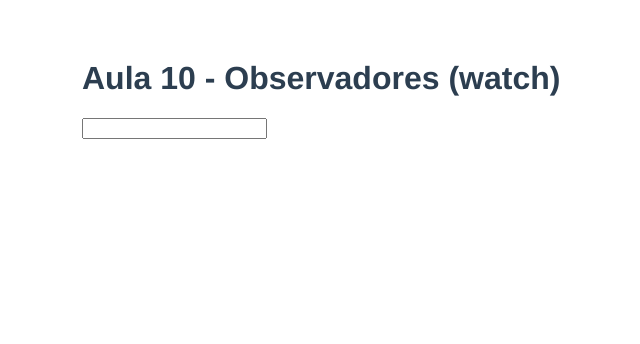
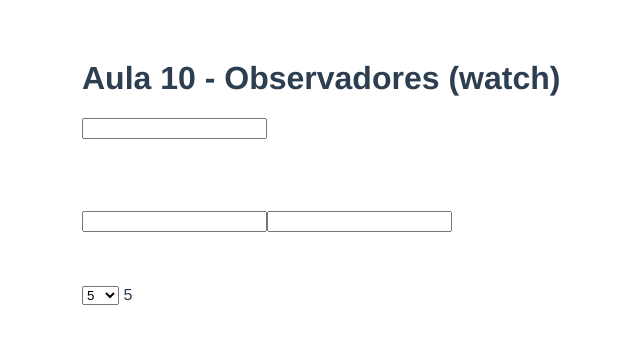
Before and after one commit to Ricardomjr-10/vuejsjornadadev, a Vue app: page / in a window 1280 px wide. Shown: the top 344 px of the page, without its empty margins (308-948 px from the left). Built offline with nearby package versions, Linux system fonts and the light colour scheme.

Commit message:
watch com select

```diff
--- a/src/components/Aula_11.vue
+++ b/src/components/Aula_11.vue
@@ -3,7 +3,18 @@
         <h1>Aula 10 - Observadores (watch)</h1>
 
         <input v-model="name" type="text"> <br> <br>
-        {{ name }}
+        {{ name }} <br> <br> <br>
+
+        <input v-model="user.first_name" type="text">
+        <input v-model="user.last_name" type="text"> <br> <br>
+        {{ user.first_name }} {{ user.last_name }} <br> <br>
+
+        <select v-model="page" name="" id="">
+            <option value="5">5</option>
+            <option value="10">10</option>
+            <option value="15">15</option>
+        </select>
+        {{ page }}
     </div>
 </template>
 
@@ -11,7 +22,12 @@
 export default {
     data() {
         return {
-            name: ''
+            name: '',
+            page:5,
+            user: {
+                first_name:'',
+                last_name:''
+            }
         }
     },
 
@@ -20,6 +36,9 @@ export default {
             if (vl.length >= 3) {
                 this.saveNewUser()
             }
+        },
+        page() {
+            this.changePage()
         }
     },
 
@@ -31,6 +50,9 @@ export default {
         saveNewUser() {
             console.log('Ajax') //colocar no method para não encher
             console.log(this.name)
+        },
+        changePage() {
+            console.log('Ajax changePage')
         }
     }
 }
```
